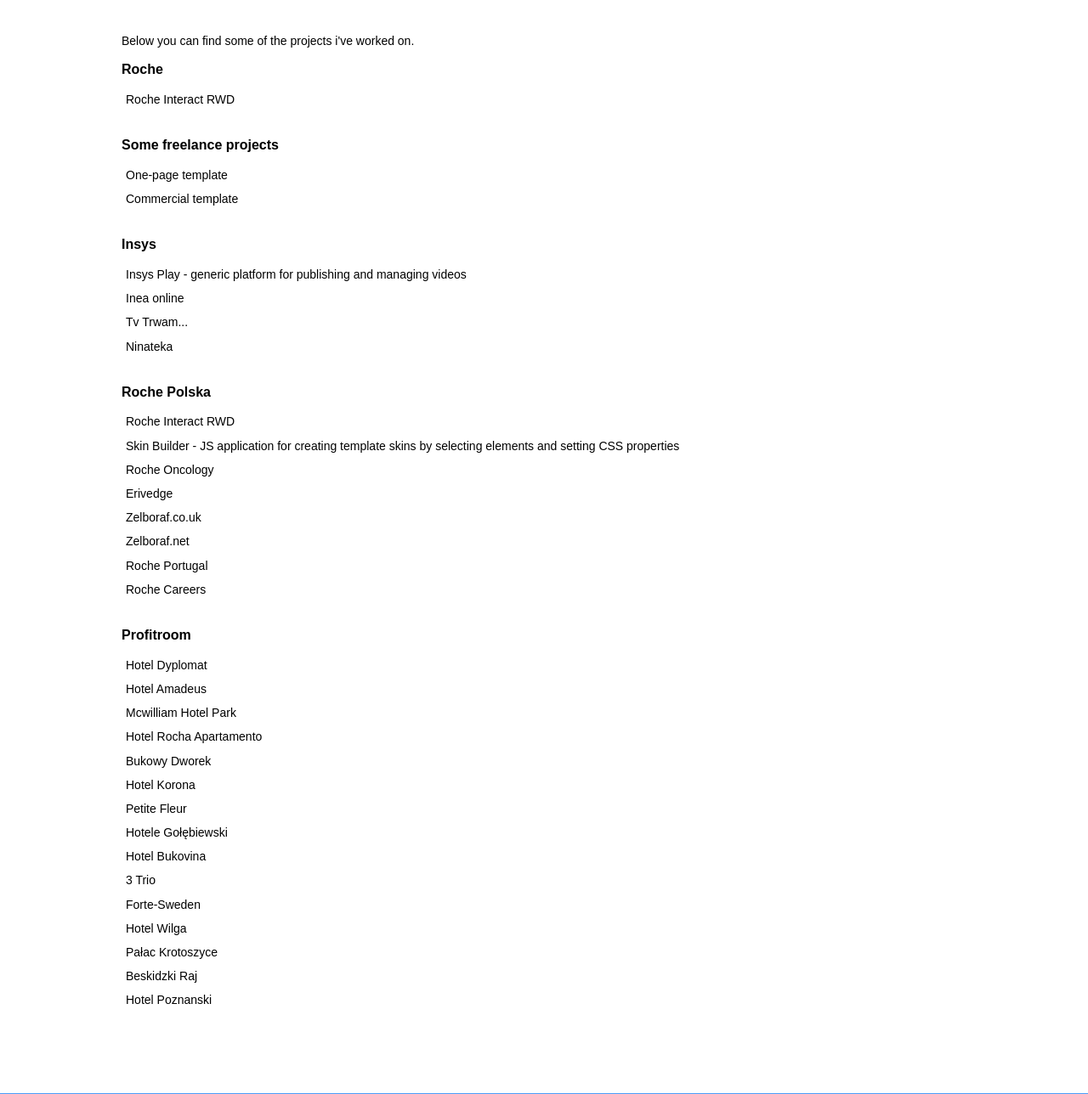
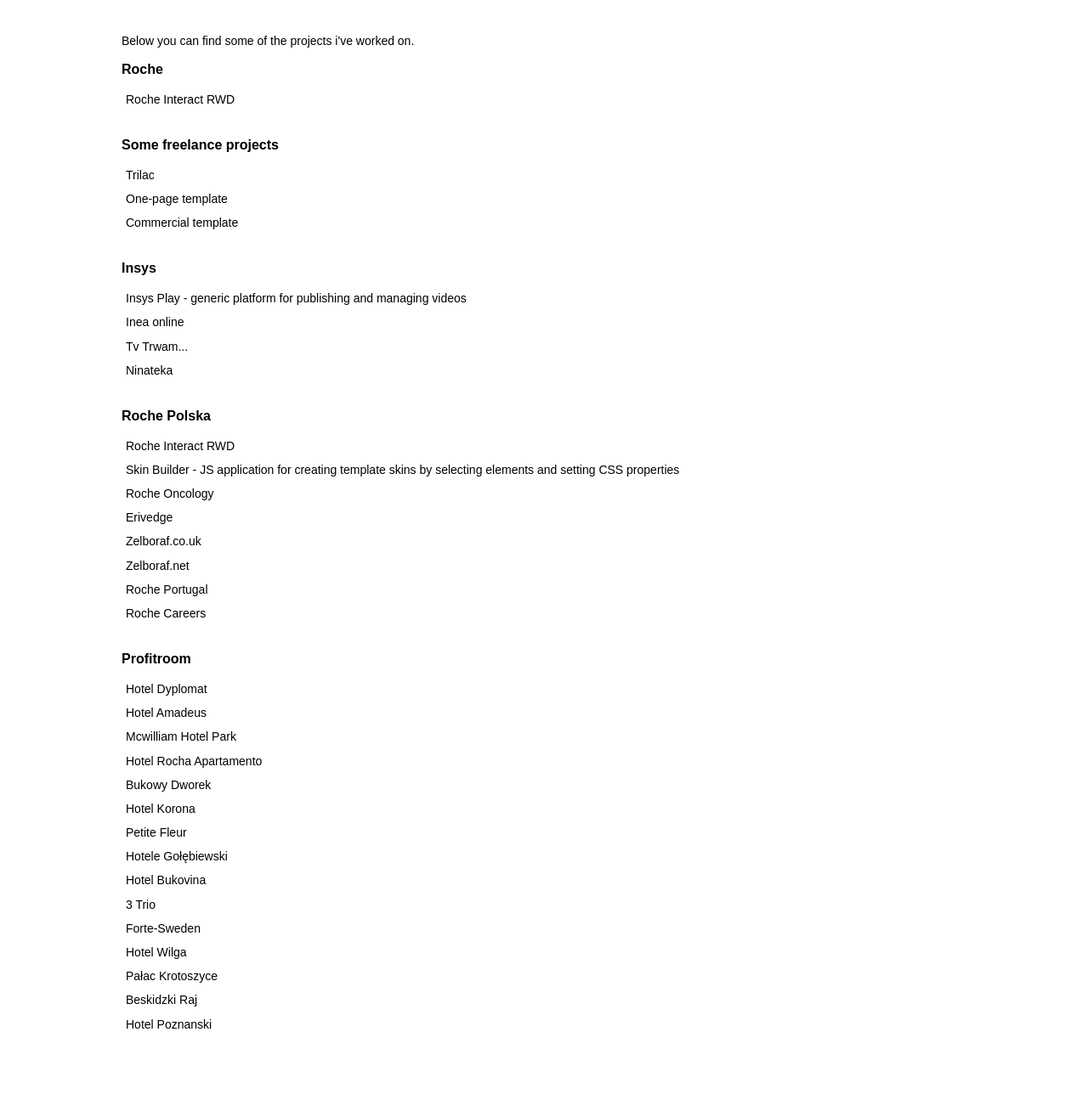
Before and after one commit to bartekfr/homepage, a PHP site: page /projects in a window 1280 px wide. Shown: the part 225-1513 px from the top of the page at 85% size. Run offline with PHP 8.4, Linux system fonts and the light colour scheme; some libraries are stand-ins or nearby versions.

Commit message:
protfolio update

```diff
--- a/projects.php
+++ b/projects.php
@@ -14,6 +14,9 @@
 		<section class="projects">
 			<h2 class="company">Some freelance projects</h2>
 			<ul class="projects-list">
+				<li>
+					<a target="_blank" href="http://www.trilac.pl/">Trilac</a>
+				</li>
 				<li>
 					<a target="_blank" href="http://www.bfryzowicz.pl/project-pages/colorful">One-page template</a>
 				</li>
```
